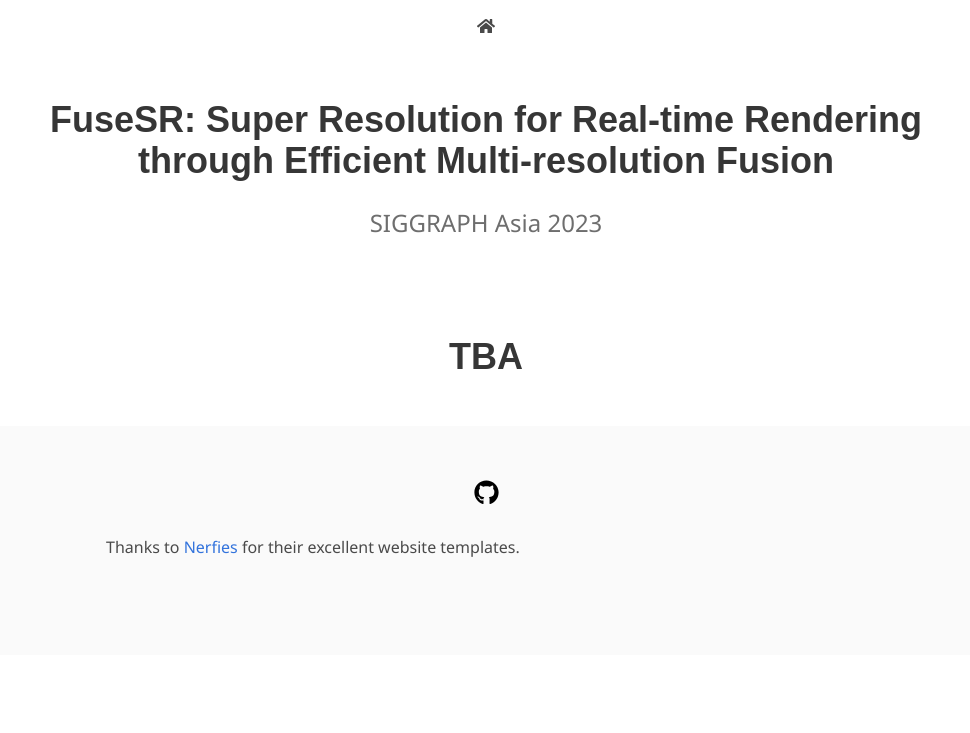
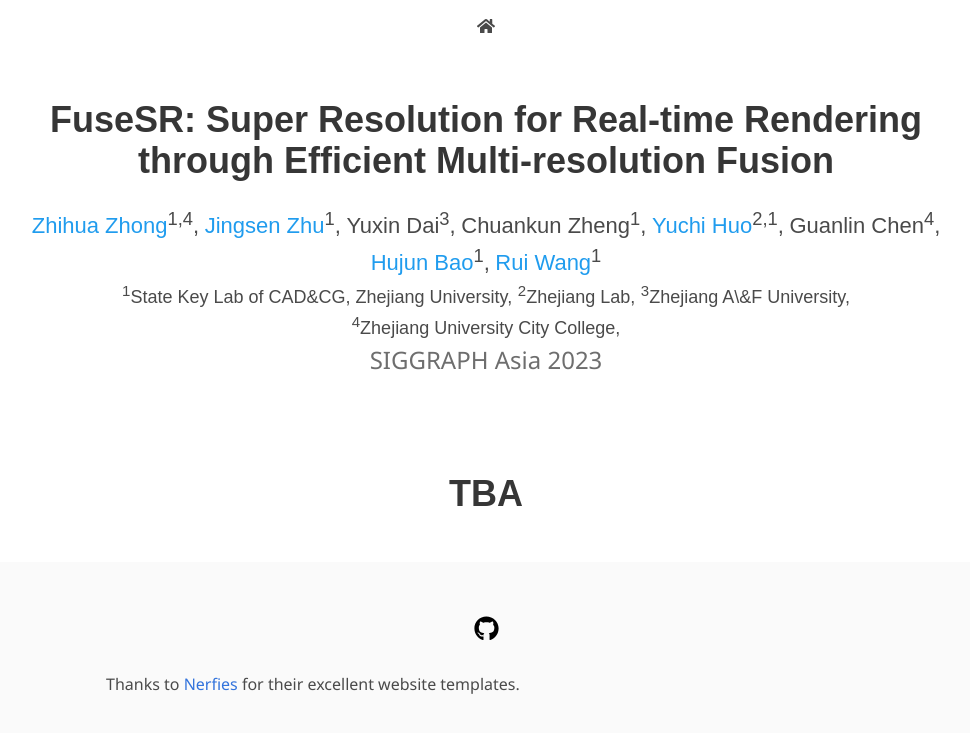
Before and after one commit to Isaac-Paradox/Isaac-Paradox.github.io, a Jekyll site: the page FuseSR/index.html, which Jekyll copies as it is, in a window 1280 px wide. Shown: the top 733 px of the page, without its empty margins (154-1124 px from the left). Built offline with Jekyll 4.4.1, drawn with Linux system fonts in a browser that asks for light colours; nearby versions of some CDN libraries; some web fonts are replaced; library files that are not in the unit come from our copies; a style sheet for code colours, icons or effects is not loaded.

Commit message:
update author info

```diff
--- a/FuseSR/index.html
+++ b/FuseSR/index.html
@@ -83,49 +83,37 @@
             FuseSR: Super Resolution for Real-time Rendering through Efficient Multi-resolution Fusion
           </h1>
           <div class="is-size-5 publication-authors">
-            <!-- <span class="author-block" style="font-size: 22px;">
+            <span class="author-block" style="font-size: 22px;">
+              <a href="https://Isaac-Paradox.github.io/">Zhihua Zhong</a><sup>1,4</sup>,
+            </span>
+            <span class="author-block" style="font-size: 22px;">
               <a href="https://jingsenzhu.github.io/">Jingsen Zhu</a><sup>1</sup>,
+            </span>
+            <span class="author-block" style="font-size: 22px;">
+              Yuxin Dai<sup>3</sup>,
+            </span>
+            <span class="author-block" style="font-size: 22px;">
+              Chuankun Zheng<sup>1</sup>,
             </span>
             <span class="author-block" style="font-size: 22px;">
               <a href="https://person.zju.edu.cn/en/yuchihuo/">Yuchi Huo</a><sup>2,1</sup>,
             </span>
             <span class="author-block" style="font-size: 22px;">
-              Qi Ye<sup>3,6</sup>,
-            </span>
-            <span class="author-block" style="font-size: 22px;">
-              <a href="https://luanfujun.github.io/">Fujun Luan</a><sup>4</sup>,
-            </span>
-            <span class="author-block" style="font-size: 22px;">
-              Jifan Li<sup>1</sup>,
-            </span>
-            <span class="author-block" style="font-size: 22px;">
-              Dianbing Xi<sup>1</sup>,
-            </span>
-            <span class="author-block" style="font-size: 22px;">
-              Lisha Wang<sup>1</sup>,
-            </span>
-            <span class="author-block" style="font-size: 22px;">
-              Rui Tang<sup>5</sup>,
-            </span>
-            <span class="author-block" style="font-size: 22px;">
-              Wei Hua<sup>2</sup>,
+              Guanlin Chen<sup>4</sup>,
             </span>
             <span class="author-block" style="font-size: 22px;">
               <a href="https://person.zju.edu.cn/en/0093140/">Hujun Bao</a><sup>1</sup>,
             </span>
             <span class="author-block" style="font-size: 22px;">
               <a href="http://www.cad.zju.edu.cn/home/rwang/">Rui Wang</a><sup>1</sup>
-            </span> -->
+            </span>
           </div>
-
-          <!-- <div class="is-size-5 publication-authors">
+          <div class="is-size-5 publication-authors">
             <span class="author-block" style="font-size: 18px;"><sup>1</sup>State Key Lab of CAD&CG, Zhejiang University,</span>
             <span class="author-block" style="font-size: 18px;"><sup>2</sup>Zhejiang Lab,</span>
-            <span class="author-block" style="font-size: 18px;"><sup>3</sup>Zhejiang University,</span>
-            <span class="author-block" style="font-size: 18px;"><sup>4</sup>Adobe Research,</span>
-            <span class="author-block" style="font-size: 18px;"><sup>5</sup>KooLab, Manycore</span>
-            <span class="author-block" style="font-size: 18px;"><sup>6</sup>Key Lab of CS&AUS of Zhejiang Province</span>
-          </div> -->
+            <span class="author-block" style="font-size: 18px;"><sup>3</sup>Zhejiang A\&F University,</span>
+            <span class="author-block" style="font-size: 18px;"><sup>4</sup>Zhejiang University City College,</span>
+          </div>
           <!-- <div class="is-size-5 publication-authors">
             <strong>CVPR 2023</strong>
           </div> -->
```
